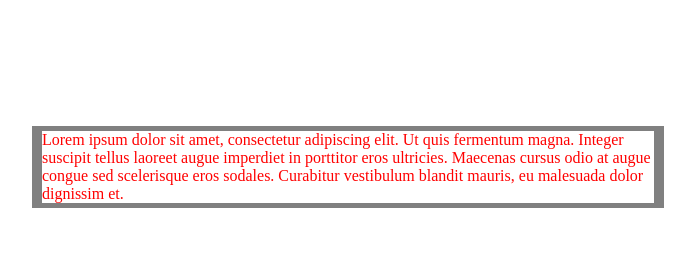
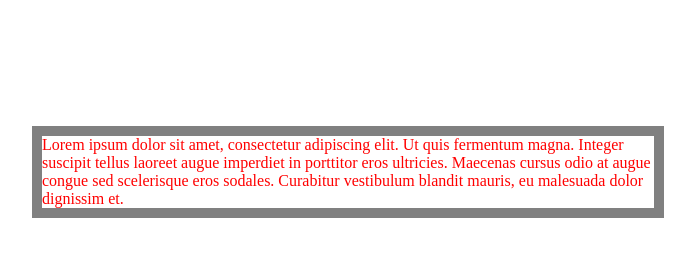
Before and after one commit to dsteedmanCIS/dsteedmanCIS118, a plain HTML site: page ch8/fowd_ch08_folder/01-box-model.html in a window 1280 px wide. Shown: the whole page, without its empty margins (292-987 px from the left). Drawn offline with Linux system fonts and the light colour scheme.

Commit message:
Update box-model.css

```diff
--- a/ch8/fowd_ch08_folder/css/box-model.css
+++ b/ch8/fowd_ch08_folder/css/box-model.css
@@ -9,13 +9,15 @@
 
 	border-color: grey;
 
-	border-top-width: 5px;
+	border-width: 10px;
 
-	border-right-width: 10px;
+	/*border-top-width: 5px;*/
 
-	border-bottom-width: 5px;
+	/*border-right-width: 10px;*/
 
-	border-left-width: 10px;
+	/*border-bottom-width: 5px;*/
+
+	/*border-left-width: 10px;*/
 
 	/*border-top-color: blue;*/
 
```
